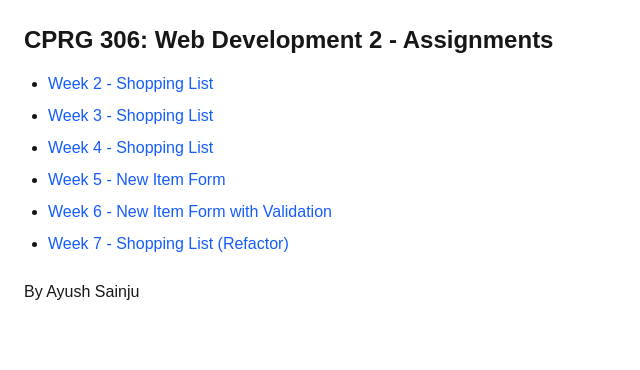
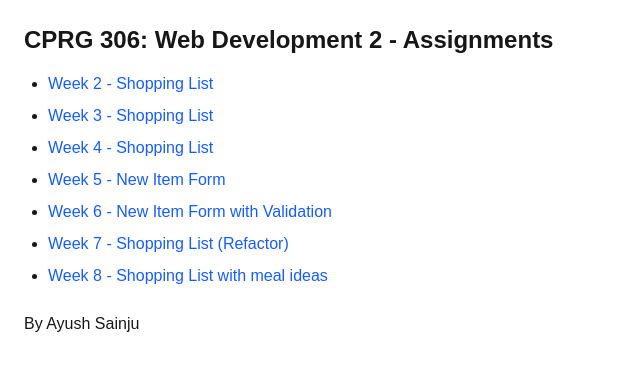
Before and after one commit to ayushhhhsainjuuu/cprg306-assignments, a Next.js app: page / in a window 1280 px wide. Shown: the top 370 px of the page, without its empty margins (0-640 px from the left). Built offline with nearby package versions, Linux system fonts and the light colour scheme.

Commit message:
main connection

```diff
--- a/app/page.js
+++ b/app/page.js
@@ -42,6 +42,12 @@ export default function Home() {
             Week 7 - Shopping List (Refactor)
           </Link>
         </li>
+        <li>
+          <Link href="/week-8" className="text-blue-600 hover:underline">
+            Week 8 - Shopping List with meal ideas
+          </Link>
+        </li>
+
       </ul>
 
       <p className="mt-6">By Ayush Sainju</p>
```
